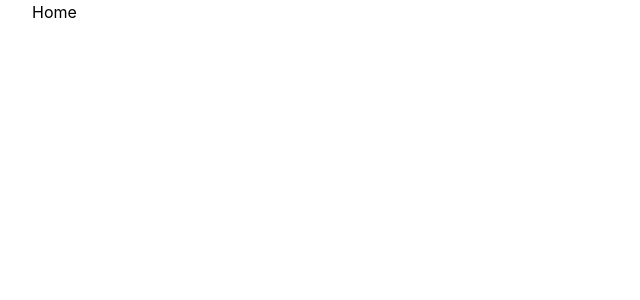
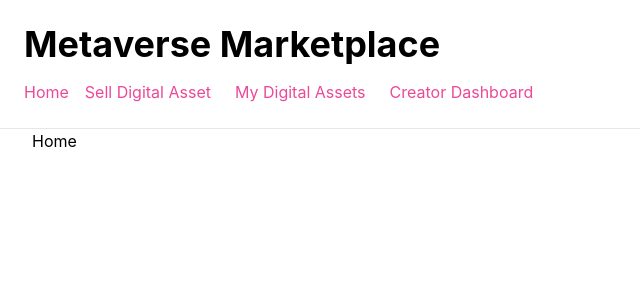
Before and after one commit to DjordjeVujatovic/next-nft-marketplace, a Next.js app: page / in a window 1280 px wide. Shown: the top 300 px of the page, without its empty margins (0-640 px from the left). Built offline with nearby package versions, Linux system fonts and the light colour scheme.

Commit message:
Fix package.json, add nav for _app.js

```diff
--- a/pages/_app.js
+++ b/pages/_app.js
@@ -1,7 +1,29 @@
-import '../styles/globals.css'
+import "../styles/globals.css";
+import Link from "next/link";
 
-function MyApp({ Component, pageProps }) {
-  return <Component {...pageProps} />
+function Marketplace({ Component, pageProps }) {
+  return (
+    <div>
+      <nav className="border-b p-6">
+        <p className="text-4xl font-bold">Metaverse Marketplace</p>
+        <div className="flex mt-4">
+          <Link href="/">
+            <a className="mr-4 text-pink-500">Home</a>
+          </Link>
+          <Link href="/create-item">
+            <a className="mr-6 text-pink-500">Sell Digital Asset</a>
+          </Link>
+          <Link href="/my-assets">
+            <a className="mr-6 text-pink-500">My Digital Assets</a>
+          </Link>
+          <Link href="/creator-dashboard">
+            <a className="mr-6 text-pink-500">Creator Dashboard</a>
+          </Link>
+        </div>
+      </nav>
+      <Component {...pageProps} />
+    </div>
+  );
 }
 
-export default MyApp
+export default Marketplace;
```
Also changed, not shown: package.json (+14 -14 lines), 2 other files (tests, documents, lock files or other folders).
